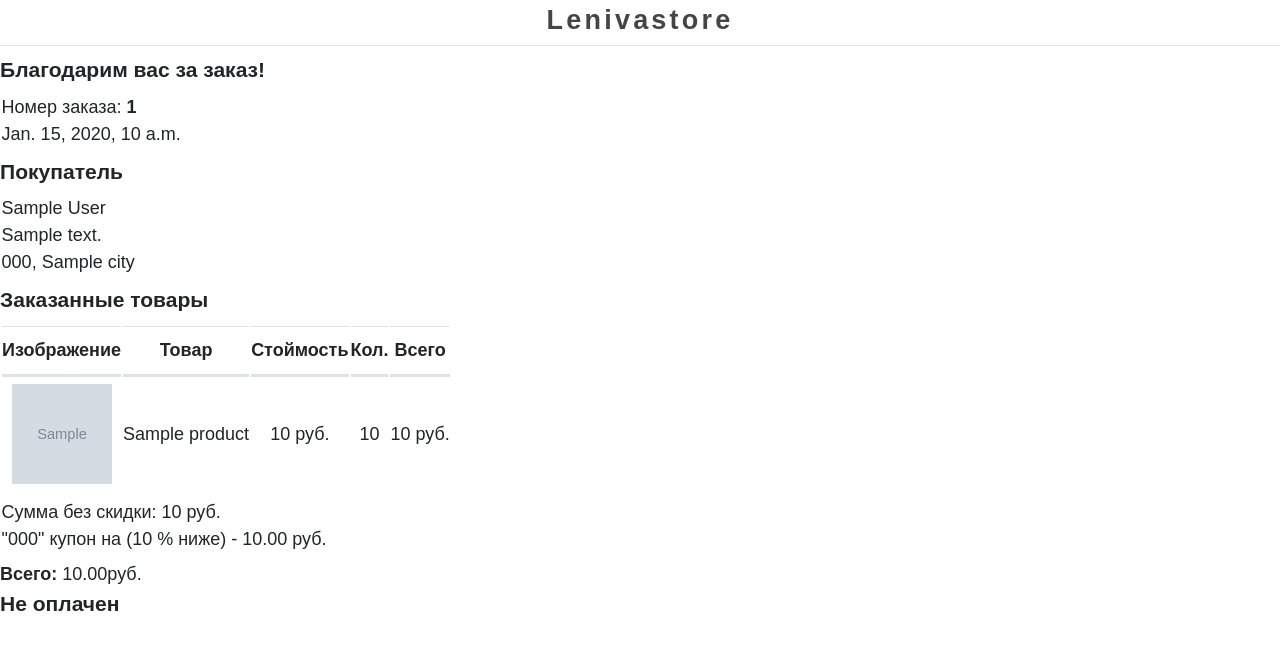
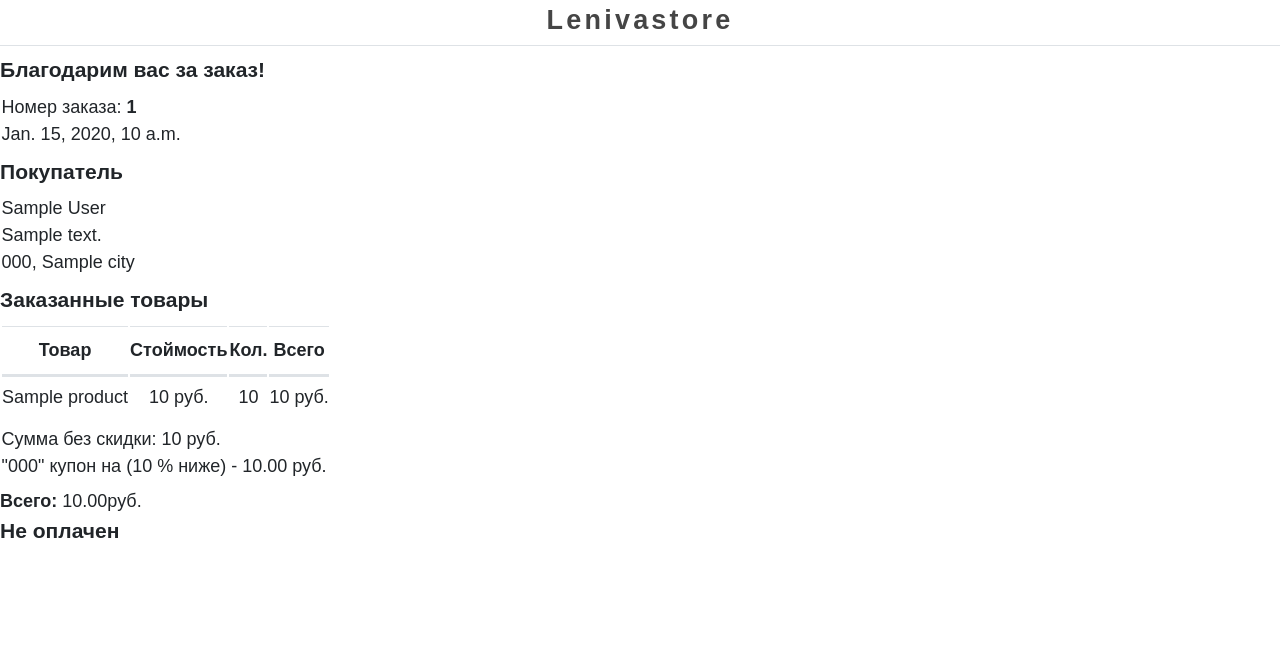
Before and after one commit to MisterLenivec/django-online-store, a Django app: template orders/templates/orders/order/mail.html in a window 1280 px wide. Shown: the top 650 px of the page. Run offline with Django 3.2, Linux system fonts and the light colour scheme; the template is opened without the code that fills it: most values are stand-ins (such as "Sample title", 1, 10 or a date in 2020); grey boxes marked "Sample" are stand-in pictures.

Commit message:
deleted img

```diff
--- a/orders/templates/orders/order/mail.html
+++ b/orders/templates/orders/order/mail.html
@@ -54,16 +54,6 @@
     .goods_table > tbody  > tr > td {
       padding: 5px 0;
     }
-    .goods_table > tbody  > tr > td > a > img {
-      max-width: 100px;
-      max-height: 100px;
-      user-select: none;
-    }
-    .goods_table > tbody  > tr > td > a {
-      display: flex;
-      justify-content: center;
-      height: 100px;
-    }
     .order_title {
       margin: .5rem 0;
     }
@@ -89,7 +79,6 @@
     <table class="goods_table">
       <thead>
         <tr>
-          <th>Изображение</th>
           <th>Товар</th>
           <th>Стоймость</th>
           <th>Кол.</th>
@@ -99,12 +88,6 @@
       <tbody>
         {% for item in order.items.all %}
           <tr class="row{% cycle '1' '2' %}">
-            <td>
-              <a href="{{ item.product.get_absolute_url }}">
-                <img src="{{ item.product.image.url }}"
-                     alt="" />
-              </a>
-            </td>
             <td>{{ item.product.name }}</td>
             <td>{{ item.price }} руб.</td>
             <td>{{ item.quantity }}</td>
```
